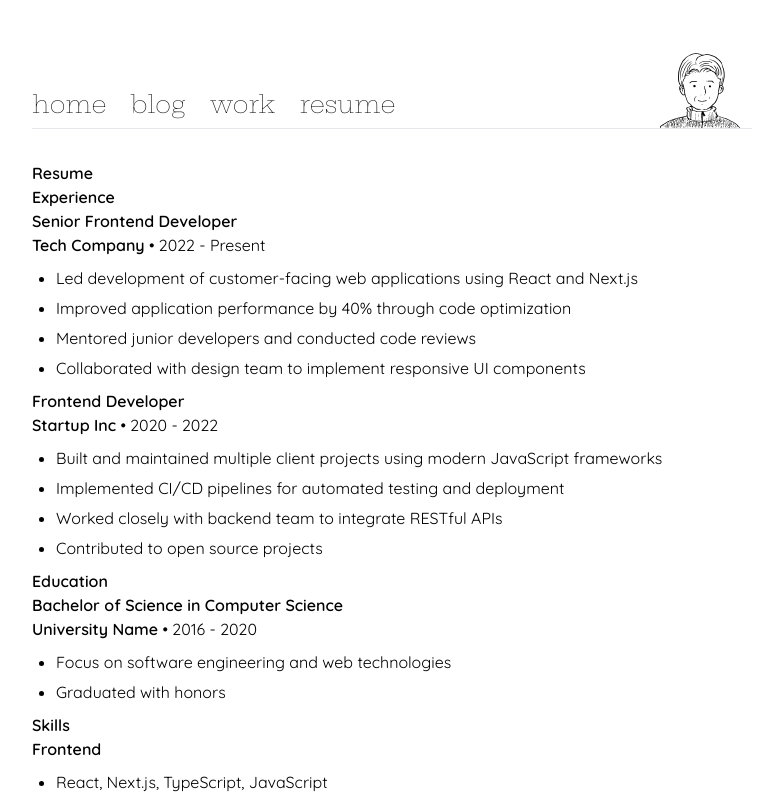
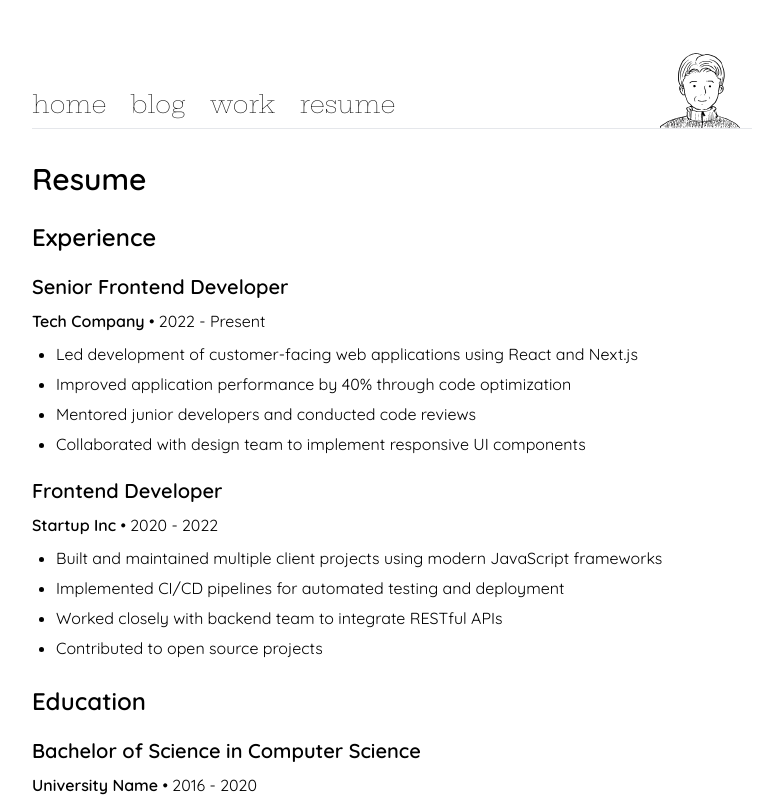
Before and after one commit to lorenz-liu/me, a Next.js app: page /resume in a window 1280 px wide. Shown: the top 800 px of the page, without its empty margins (248-1019 px from the left). Built offline with nearby package versions, Linux system fonts and the light colour scheme.

Commit message:
update: md

```diff
--- a/components/Markdown.tsx
+++ b/components/Markdown.tsx
@@ -99,6 +99,20 @@ const components: Components = {
   li({ children }) {
     return <li className="leading-relaxed">{children}</li>;
   },
+
+  // Headings
+  h1({ children }) {
+    return <h1 className="text-3xl font-bold mt-8 mb-4">{children}</h1>;
+  },
+  h2({ children }) {
+    return <h2 className="text-2xl font-semibold mt-6 mb-3">{children}</h2>;
+  },
+  h3({ children }) {
+    return <h3 className="text-xl font-semibold mt-5 mb-2">{children}</h3>;
+  },
+  h4({ children }) {
+    return <h4 className="text-base font-semibold mt-4 mb-1">{children}</h4>;
+  },
 };
 
 const remarkPlugins = [remarkGfm, remarkMath];
```
